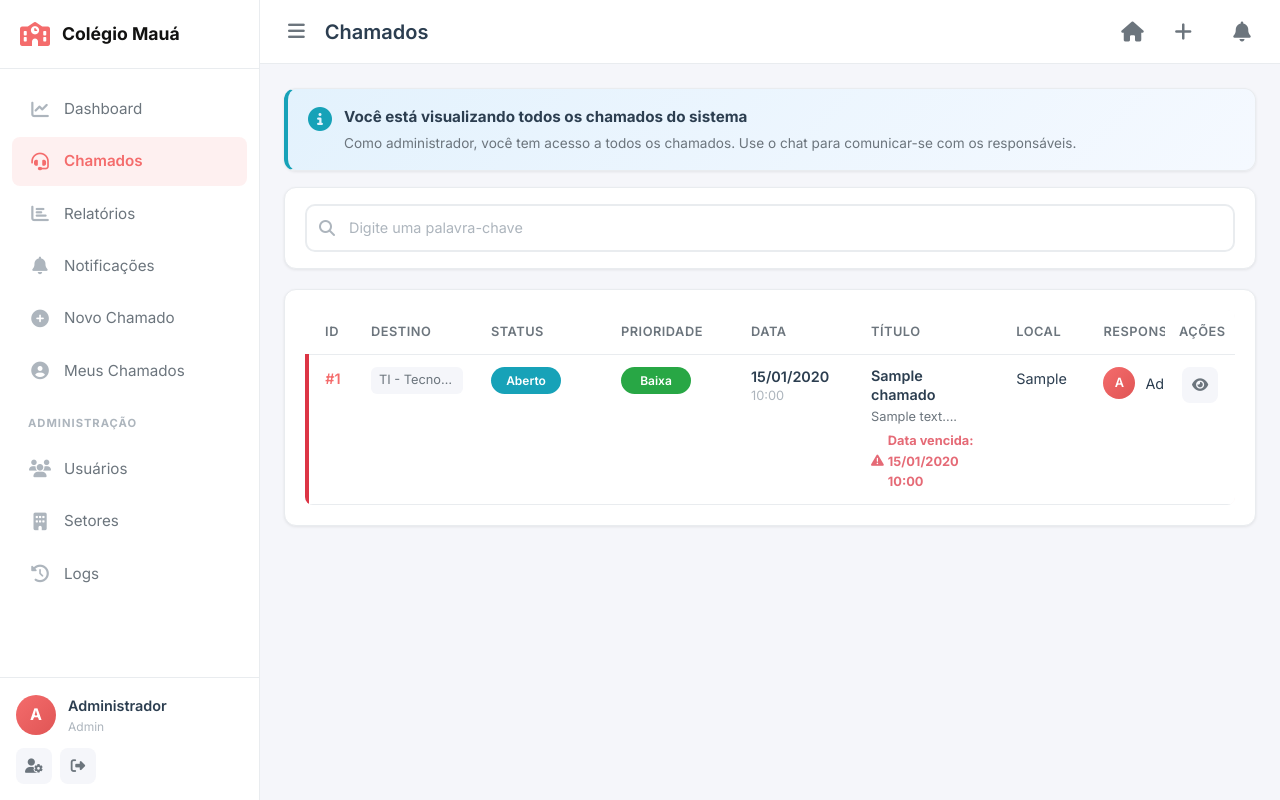
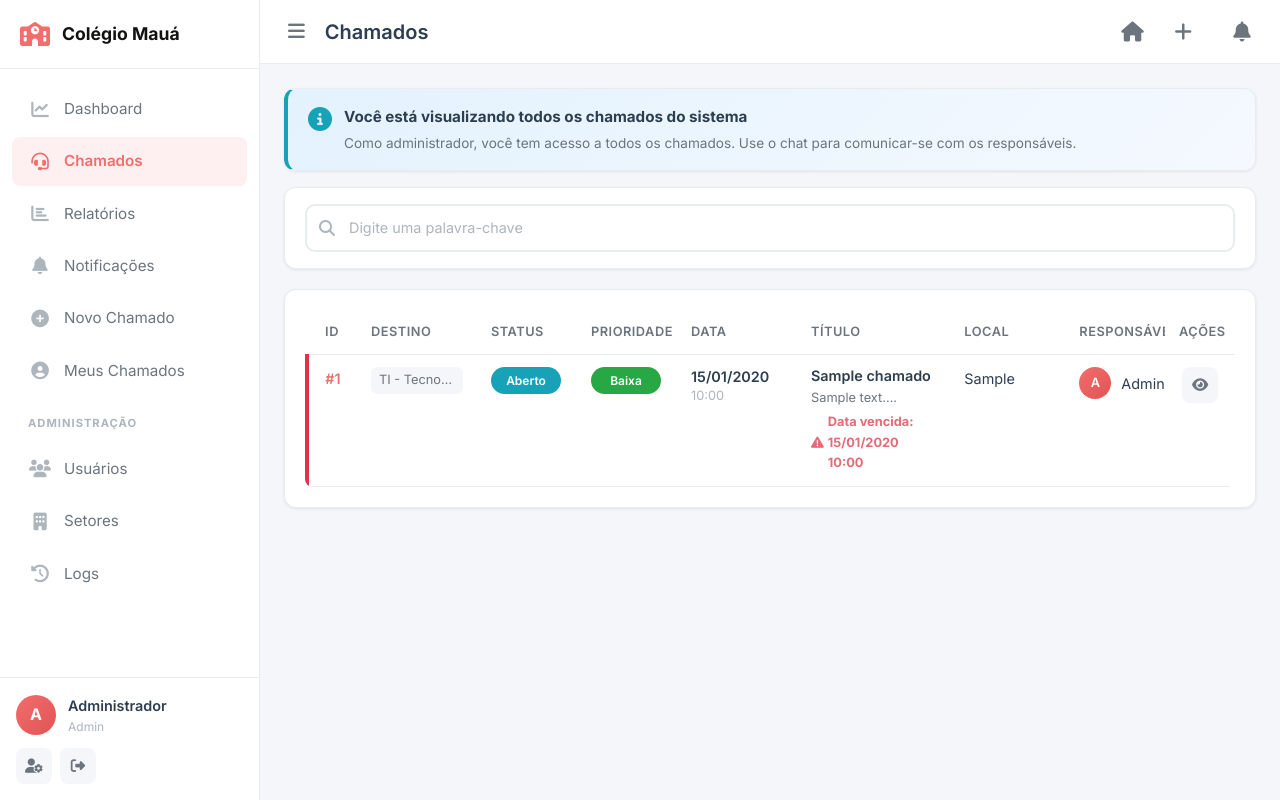
Before and after one commit to LovanGoulart/sistema-chamados, a Flask app: page /chamados in a window 1280 px wide. Run offline with Flask 3, Linux system fonts and the light colour scheme; a user stored in the database is signed in; tables that the repository leaves empty hold one stand-in row (values such as "Sample post"); data that the repository does not hold is empty; some libraries are stand-ins or nearby versions.

Commit message:
Update files

```diff
--- a/frontend/templates/chamados.html
+++ b/frontend/templates/chamados.html
@@ -58,10 +58,10 @@
                         {% if current_user.is_admin() %}
                         <th style="width:120px">Destino</th>
                         {% endif %}
-                        <th style="width:130px">Status</th>
-                        <th style="width:130px">Prioridade</th>
+                        <th style="width:100px">Status</th>
+                        <th style="width:100px">Prioridade</th>
                         <th style="width:120px">Data</th>
-                        <th style="width:25%">Título</th>
+                        <th style="width:20%">Título</th>
                         <th style="width:15%">Local</th>
                         <th style="width:13%">Responsável</th>
                         <th style="width:70px;text-align:center">Ações</th>
@@ -122,7 +122,7 @@
                             </div>
                             {% endif %}
                         </td>
-                        <td>{{ chamado.local }}</td>
+                        <td style="white-space: normal; word-break: break-word; overflow-wrap: break-word;">{{ chamado.local }}</td>
                         <td>{% if chamado.atendente %}<span class="user-cell"><div class="user-avatar-small">{{ chamado.atendente.nome[0]|upper }}</div><span>{{ chamado.atendente.nome }}</span></span>{% else %}<span class="text-muted"><i class="fas fa-user-clock"></i> Não atribuído</span>{% endif %}</td>
                         <td>
                             <div class="table-actions">
@@ -180,7 +180,7 @@
                 </div>
                 <div class="chamado-card-meta">
                     <div class="chamado-card-meta-item">
-                        <i class="fas fa-map-marker-alt"></i> {{ chamado.local or '-' }}
+                        <i class="fas fa-map-marker-alt"></i> <span style="word-break: break-word; overflow-wrap: break-word;">{{ chamado.local or '-' }}</span>
                     </div>
                     <div class="chamado-card-meta-item">
                         <i class="fas fa-user-check"></i> {{ chamado.atendente.nome if chamado.atendente else "Não atribuído" }}
```
Also changed, not shown: frontend/templates/dashboard.html (+15 -10 lines).
